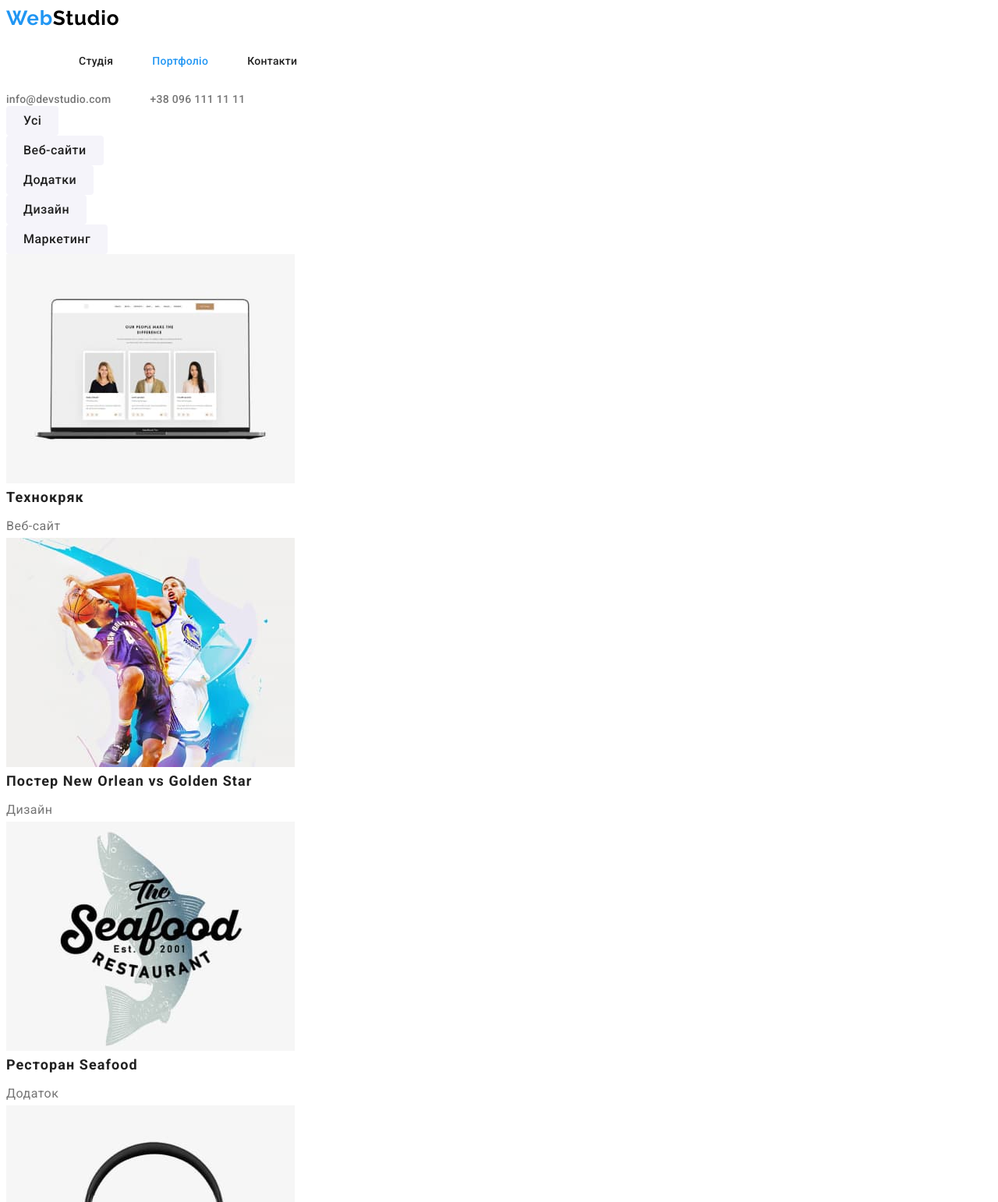
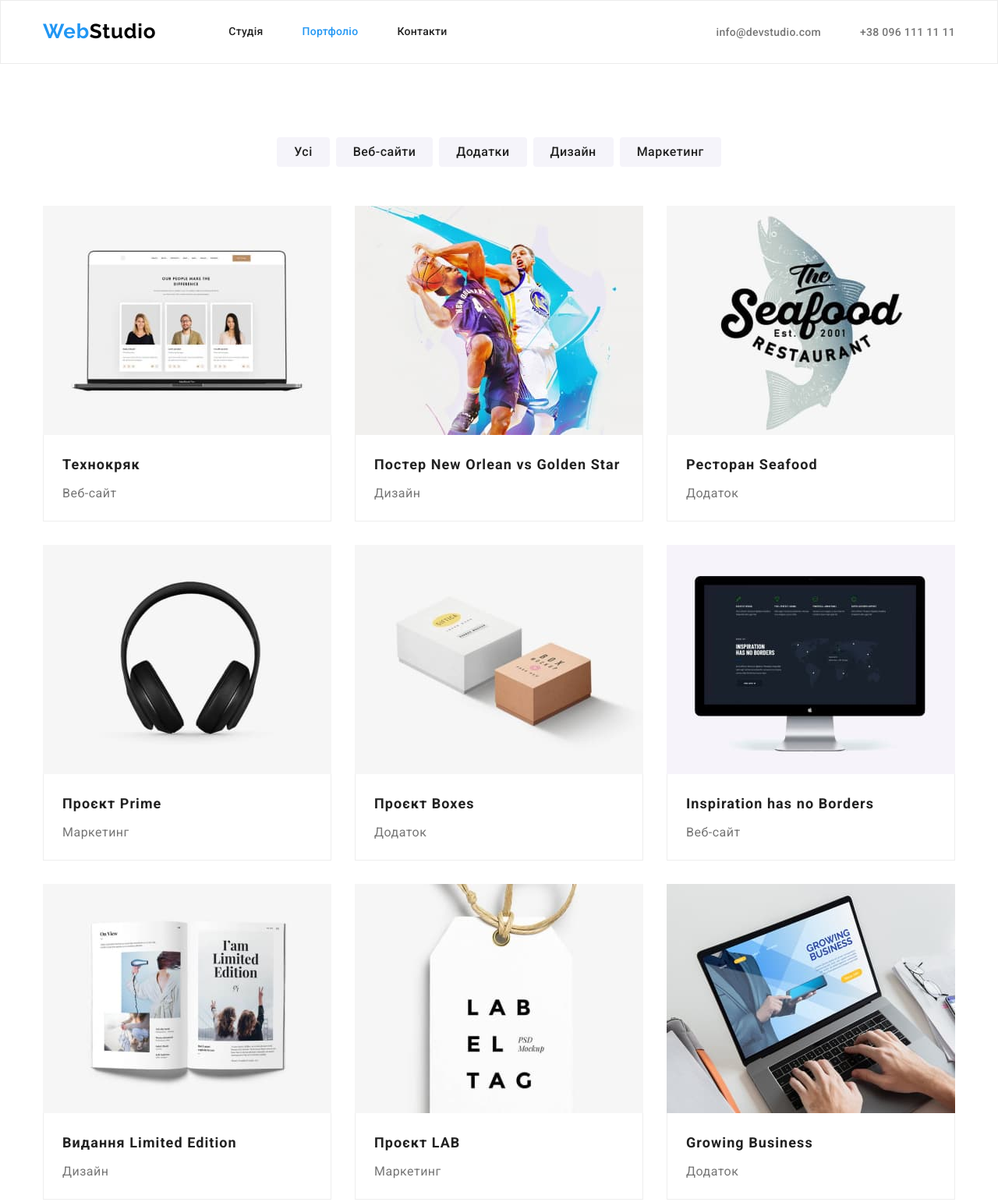
Before and after one commit to Oleksandr-Stepenko/goit-markup-hw-03, a plain HTML site: page portfolio.html in a window 1280 px wide. Shown: the top 1542 px of the page at 78% size. Drawn offline with nearby package versions, Linux system fonts and the light colour scheme.

Commit message:
Update portfolio.html

```diff
--- a/portfolio.html
+++ b/portfolio.html
@@ -10,50 +10,57 @@
       href="https://fonts.googleapis.com/css2?family=Raleway:wght@700&family=Roboto:wght@400;500;700;900&display=swap"
       rel="stylesheet"
     />
+    <link
+      rel="stylesheet"
+      href="https://cdnjs.cloudflare.com/ajax/libs/modern-normalize/1.1.0/modern-normalize.min.css"
+    />
+    <link rel="stylesheet" href="./css/styles.css" />
     <title>Портфоліо</title>
-    <link rel="stylesheet" href="./css/styles.css" />
   </head>
   <body>
-    <header>
-      <!--Верхня лінія-->
+    <header class="line">
+      <!-- Information -->
+      <div class="container main-nav">
         <a class="logo" href="./index.html"
           ><span class="logo-web">Web</span
           ><span class="studio-header">Studio</span></a
         >
-      <!-- Information -->
         <nav class="header-nav">
           <ul class="nav-list list">
-          <li class="header-nav-item">
-            <a class="header-nav-link link " href="./index.html">Студія</a>
+            <li>
+              <a class="header-nav-link link" href="./index.html">Студія</a>
             </li>
-          <li class="header-nav-item">
+            <li>
               <a class="header-nav-link link current" href="./portfolio.html"
                 >Портфоліо</a
               >
             </li>
-          <li class="header-nav-item">
+            <li>
               <a class="header-nav-link link" href="#">Контакти</a>
             </li>
           </ul>
         </nav>
+
         <ul class="nav-contacts list">
-        <li>
+          <li class="item">
             <a class="link-contacts link" href="mailto:info@devstudio.com"
               >info@devstudio.com</a
             >
           </li>
-        <li>
+          <li class="item">
             <a class="link-contacts link" href="tel:+380961111111"
               >+38 096 111 11 11</a
             >
           </li>
         </ul>
+      </div>
     </header>
     <main>
       <!-- Портфоліо -->
       <section>
-        <h1 class="visually-hidden" >Портфоліо</h1>
-        <ul class="list">
+        <div class="container">
+          <h1 class="visually-hidden">Портфоліо</h1>
+          <ul class="filter-list list">
             <li><button class="button" type="button">Усі</button></li>
             <li><button class="button" type="button">Веб-сайти</button></li>
             <li><button class="button" type="button">Додатки</button></li>
@@ -61,61 +68,136 @@
             <li><button class="button" type="button">Маркетинг</button></li>
           </ul>
 
-        <ul class="list">
-          <li class="project"><a class="link" href="#">
-            <img src="./images/img8.jpg" alt="Ноутбук" width="370" height="294" />
-            <h2 class="project-title">Технокряк</h2>
-            <p class="project-subtitle">Веб-сайт</p></a>
+          <ul class="project-list list">
+            <li class="project">
+              <a class="link" href="#">
+                <img
+                  src="./images/img8.jpg"
+                  alt="Ноутбук"
+                  width="370"
+                  height="294"
+                />
+                <div class="project-text"><h2 class="project-title">Технокряк</h2>
+                  <p class="project-subtitle">Веб-сайт</p></div></a
+              >
             </li>
-          <li class="project"><a class="link" href="#">
-            <img src="./images/img9.jpg" alt="Баскетболісти" width="370" height="294" />
+            <li class="project">
+              <a class="link" href="#">
+                <img
+                  src="./images/img9.jpg"
+                  alt="Баскетболісти"
+                  width="370"
+                  height="294"
+                />
+                <div class="project-text">
                 <h2 class="project-title">Постер New Orlean vs Golden Star</h2>
-            <p class="project-subtitle">Дизайн</p></a>
+                <p class="project-subtitle">Дизайн</p></div></a
+              >
             </li>
-          <li class="project"><a class="link" href="#">
-            <img src="./images/img10.jpg" alt="Риба" width="370" height="294" />
+            <li class="project">
+              <a class="link" href="#">
+                <img
+                  src="./images/img10.jpg"
+                  alt="Риба"
+                  width="370"
+                  height="294"
+                />
+                <div class="project-text">
                 <h2 class="project-title">Ресторан Seafood</h2>
-            <p class="project-subtitle">Додаток</p></a>
+                <p class="project-subtitle">Додаток</p></div></a
+              >
             </li>
-          <li class="project"><a class="link" href="#">
-            <img src="./images/img11.jpg" alt="Навушники" width="370" height="294" />
+            <li class="project">
+              <a class="link" href="#">
+                <img
+                  src="./images/img11.jpg"
+                  alt="Навушники"
+                  width="370"
+                  height="294"
+                />
+                <div class="project-text">
                 <h2 class="project-title">Проєкт Prime</h2>
-            <p class="project-subtitle">Маркетинг</p></a>
+                <p class="project-subtitle">Маркетинг</p></div></a
+              >
             </li>
-          <li class="project"><a class="link" href="#">
-            <img src="./images/img12.jpg" alt="Коробки" width="370" height="294" />
+            <li class="project">
+              <a class="link" href="#">
+                <img
+                  src="./images/img12.jpg"
+                  alt="Коробки"
+                  width="370"
+                  height="294"
+                />
+                <div class="project-text">
                 <h2 class="project-title">Проєкт Boxes</h2>
-            <p class="project-subtitle">Додаток</p></a>
+                <p class="project-subtitle">Додаток</p></div></a
+              >
             </li>
-          <li class="project"><a class="link" href="#">
-            <img src="./images/img13.jpg" alt="Монітор" width="370" height="294" />
+            <li class="project">
+              <a class="link" href="#">
+                <img
+                  src="./images/img13.jpg"
+                  alt="Монітор"
+                  width="370"
+                  height="294"
+                />
+                <div class="project-text">
                 <h2 class="project-title">Inspiration has no Borders</h2>
-            <p class="project-subtitle">Веб-сайт</p></a>
+                <p class="project-subtitle">Веб-сайт</p></div></a
+              >
             </li>
-          <li class="project"><a class="link" href="#">
-            <img src="./images/img14.jpg" alt="Книжка" width="370" height="294" />
+            <li class="project">
+              <a class="link" href="#">
+                <img
+                  src="./images/img14.jpg"
+                  alt="Книжка"
+                  width="370"
+                  height="294"
+                />
+                <div class="project-text">
                 <h2 class="project-title">Видання Limited Edition</h2>
-            <p class="project-subtitle">Дизайн</p></a>
+                <p class="project-subtitle">Дизайн</p></div></a
+              >
             </li>
-          <li class="project"><a class="link" href="#">
-            <img src="./images/img15.jpg" alt="Лейба" width="370" height="294" />
+            <li class="project">
+              <a class="link" href="#">
+                <img
+                  src="./images/img15.jpg"
+                  alt="Лейба"
+                  width="370"
+                  height="294"
+                />
+                <div class="project-text">
                 <h2 class="project-title">Проєкт LAB</h2>
-            <p class="project-subtitle">Маркетинг</p></a>
+                <p class="project-subtitle">Маркетинг</p></div></a
+              >
             </li>
-          <li class="project"><a class="link" href="#">
-            <img src="./images/img16.jpg" alt="Робота за компьютером" width="370" height="294" />
+            <li class="project">
+              <a class="link" href="#">
+                <img
+                  src="./images/img16.jpg"
+                  alt="Робота за компьютером"
+                  width="370"
+                  height="294"
+                />
+                <div class="project-text">
                 <h2 class="project-title">Growing Business</h2>
-            <p class="project-subtitle">Додаток</p></a>
+                <p class="project-subtitle">Додаток</p></div></a
+              >
             </li>
           </ul>
+        </div>
       </section>
     </main>
     <!-- Підвал -->
-    <footer class="section">
+    <footer class="footer">
+      <div class="container">
+        <div class="container-footer">
           <a class="logo" href="./index.html"
             ><span class="logo-web">Web</span
             ><span class="studio-footer">Studio</span></a
           >
+        </div>
         <address>
           <ul class="address-list list">
             <li>
@@ -127,10 +209,19 @@
                 >м. Київ, пр-т Лесі Українки, 26</a
               >
             </li>
-          <li><a class="address-link link" href="mailto:info@devstudio.com">info@devstudio.com</a></li>
-          <li><a class="address-link link" href="tel:+380961111111">+38 096 111 11 11</a></li>
+            <li>
+              <a class="address-link link" href="mailto:info@devstudio.com"
+                >info@devstudio.com</a
+              >
+            </li>
+            <li>
+              <a class="address-link link" href="tel:+380961111111"
+                >+38 096 111 11 11</a
+              >
+            </li>
           </ul>
         </address>
+      </div>
     </footer>
   </body>
 </html>
```
Lines whose indentation alone changed are shown as unchanged.
